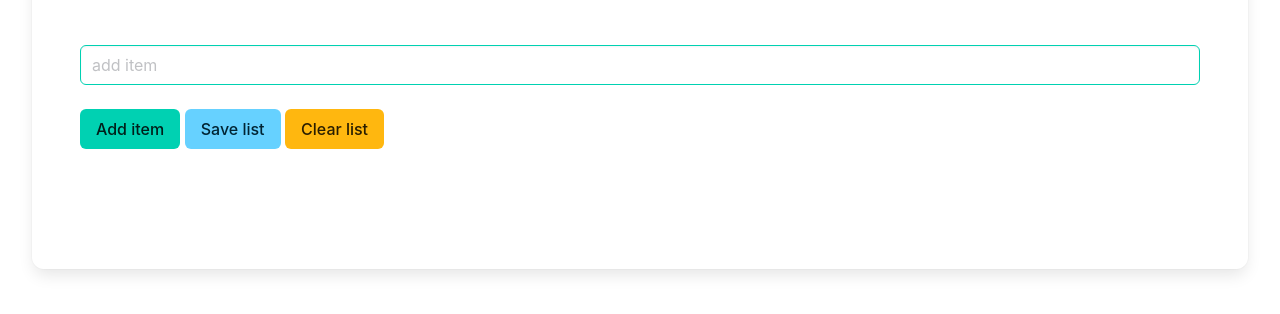
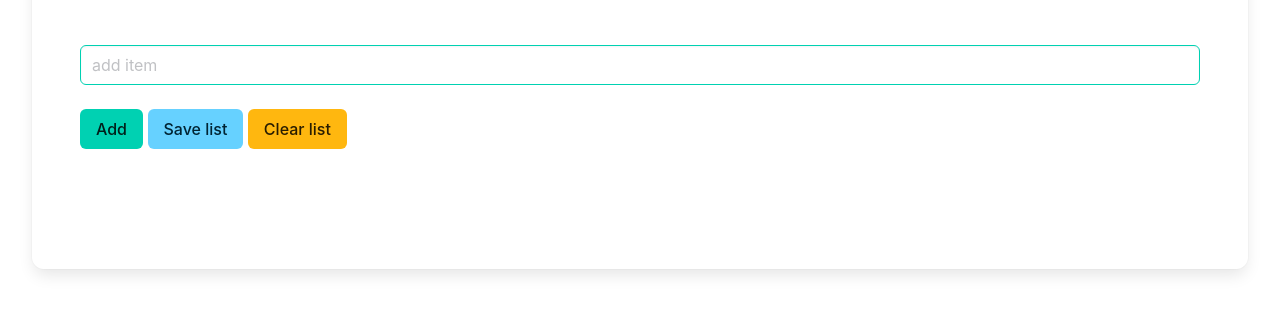
Before and after one commit to Gustavoalmeida5446/shopping-list, a plain HTML site: page index.html in a window 1280 px wide. Shown: the part 92-406 px from the top of the page. Drawn offline with nearby package versions, Linux system fonts and the light colour scheme.

Commit message:
rename add button

```diff
--- a/index.html
+++ b/index.html
@@ -13,9 +13,11 @@
     <h1 class="panel-heading">Shopping list</h1>
     <section class="section is-primary">
         <input type="text" id="input" class="input is-primary block" placeholder="add item"/>
-        <button id="add-item-btn" class="button is-primary">Add item</button>
+        <div>
+        <button id="add-item-btn" class="button is-primary">Add </button>
         <button id="save-btn" class="button is-info">Save list</button>
         <button id="clear-btn" class="button is-warning">Clear list</button>
+        </div>
     </section>
 
     <div class="container is-fluid">
```
